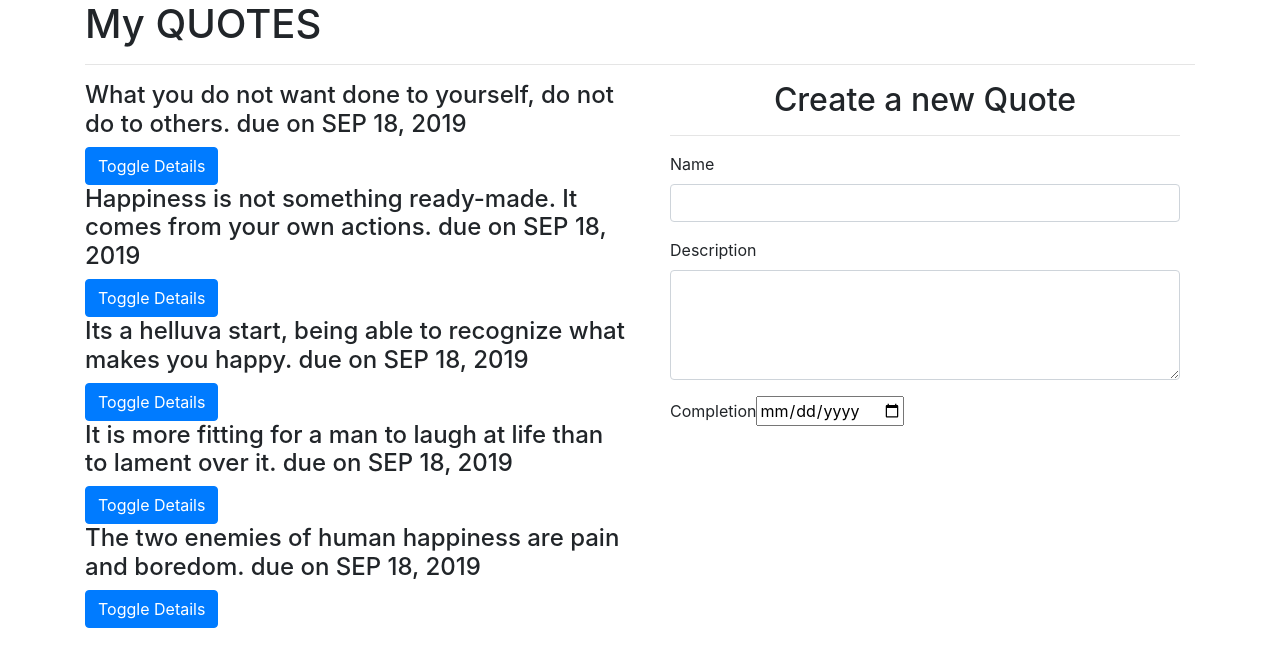
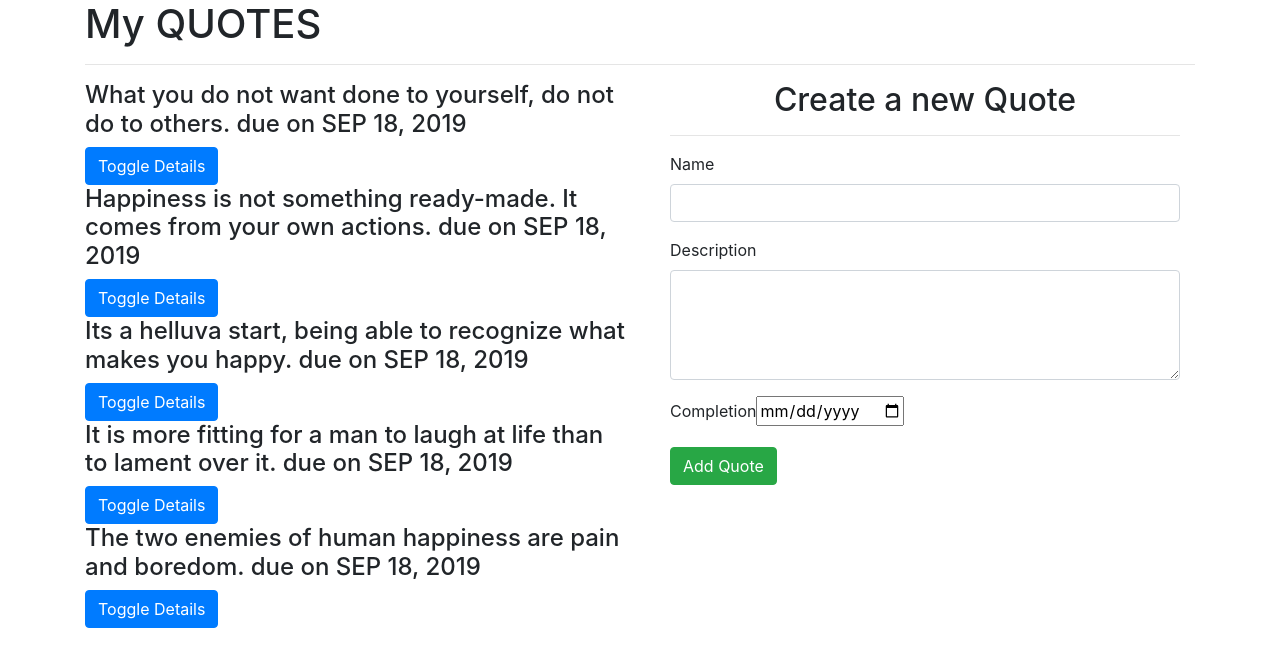
Before and after one commit to michael-creator/Quotes, an Angular app: page / in a window 1280 px wide. Shown: the top 666 px of the page. Built offline with nearby package versions, Linux system fonts and the light colour scheme.

Commit message:
this commit adds submit button that adds new quotes from the users

```diff
--- a/src/app/quote-form/quote-form.component.html
+++ b/src/app/quote-form/quote-form.component.html
@@ -19,5 +19,6 @@
           <input type='date' id="complete" required>
 
       </div>
-  </form>
+      <button type="submit" class="btn btn-success">Add Quote</button>
+    </form>
 </div>
--- a/src/app/quote-form/quote-form.component.ts
+++ b/src/app/quote-form/quote-form.component.ts
@@ -1,12 +1,12 @@
 import { Component, OnInit } from '@angular/core';
-
+import { Quote } from '../quote';
 @Component({
   selector: 'app-quote-form',
   templateUrl: './quote-form.component.html',
   styleUrls: ['./quote-form.component.css']
 })
 export class QuoteFormComponent implements OnInit {
-
+  newQuote = new Quote(0,"","",new Date());
   constructor() { }
 
   ngOnInit() {
```
